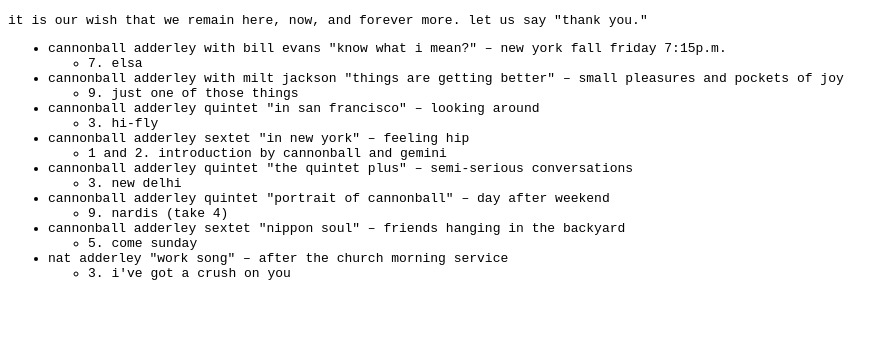
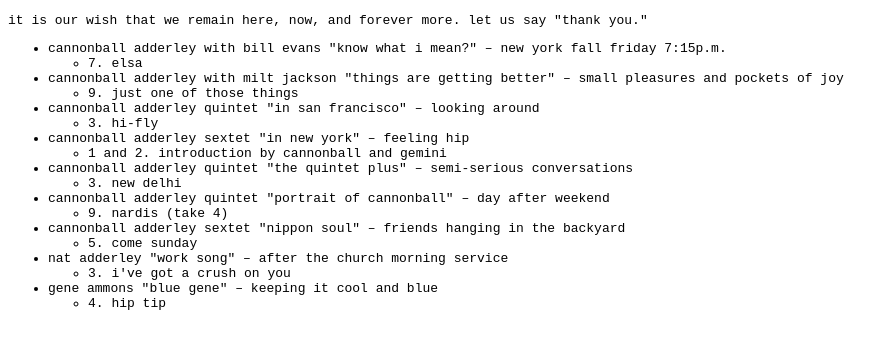
Before and after one commit to kaleballmon/kaleballmon.github.io, a plain HTML site: page index.html in a window 1280 px wide. Shown: the whole page, without its empty margins (0-896 px from the left). Drawn offline with Linux system fonts and the light colour scheme.

Commit message:
start gene

```diff
--- a/index.html
+++ b/index.html
@@ -39,6 +39,10 @@
             <ul>
                 <li>3. i've got a crush on you</li>
             </ul>
+            <li>gene ammons "blue gene" – keeping it cool and blue</li>
+            <ul>
+                <li>4. hip tip</li>
+            </ul>
         </ul>
 	</body>
 </html>
```
